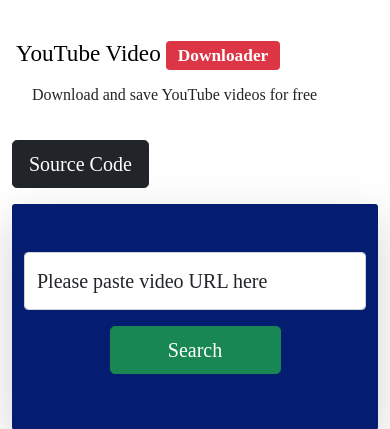
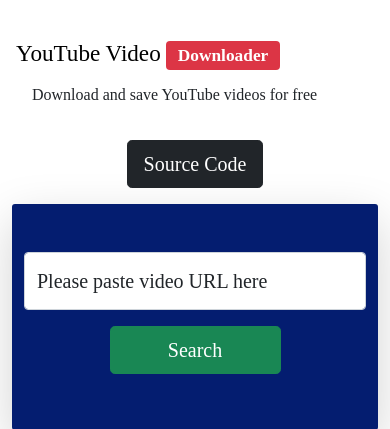
Before and after one commit to alii76tt/youtube-video-downloader, a Django app: page / in a window 390 px wide. Shown: the part 121-550 px from the top of the page. Run offline with Django 3.2, Linux system fonts and the light colour scheme; some libraries are stand-ins or nearby versions.

Commit message:
Update Responsive
Update Responsive

```diff
--- a/templates/home.html
+++ b/templates/home.html
@@ -56,7 +56,7 @@
                     </a>
                     <span>Download and save YouTube videos for free</span>
                 </div>
-                 <a href="https://github.com/alii76tt">
+                 <a href="https://github.com/alii76tt" style="text-align: center">
                   <button class="btn btn-dark btn-lg mt-3" type="submit" target="new">
                  Source Code
                   </button>
```
